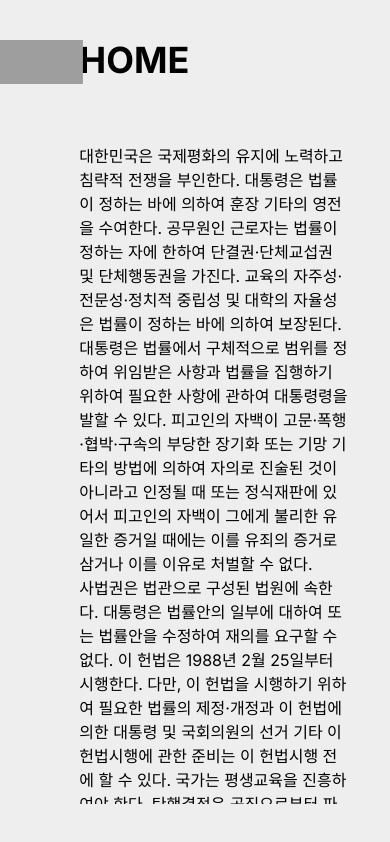
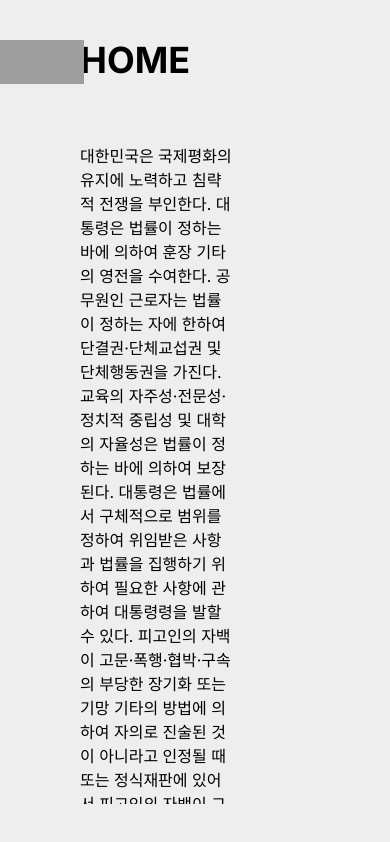
Before and after one commit to rosenfence/portfolio, a Next.js app: page / in a window 390 px wide. Built offline with nearby package versions, Linux system fonts and the light colour scheme; grey boxes are pictures that could not be loaded.

Commit message:
chore: CSS 수정

```diff
--- a/app/globals.css
+++ b/app/globals.css
@@ -14,6 +14,9 @@
     width: 70%;
     margin-top: 2.5rem;
     margin-right: 2.5rem;
+    @media (max-width: 768px) {
+      width: 40%;
+    }
   }
   .header {
     margin-bottom: 4rem;
```
